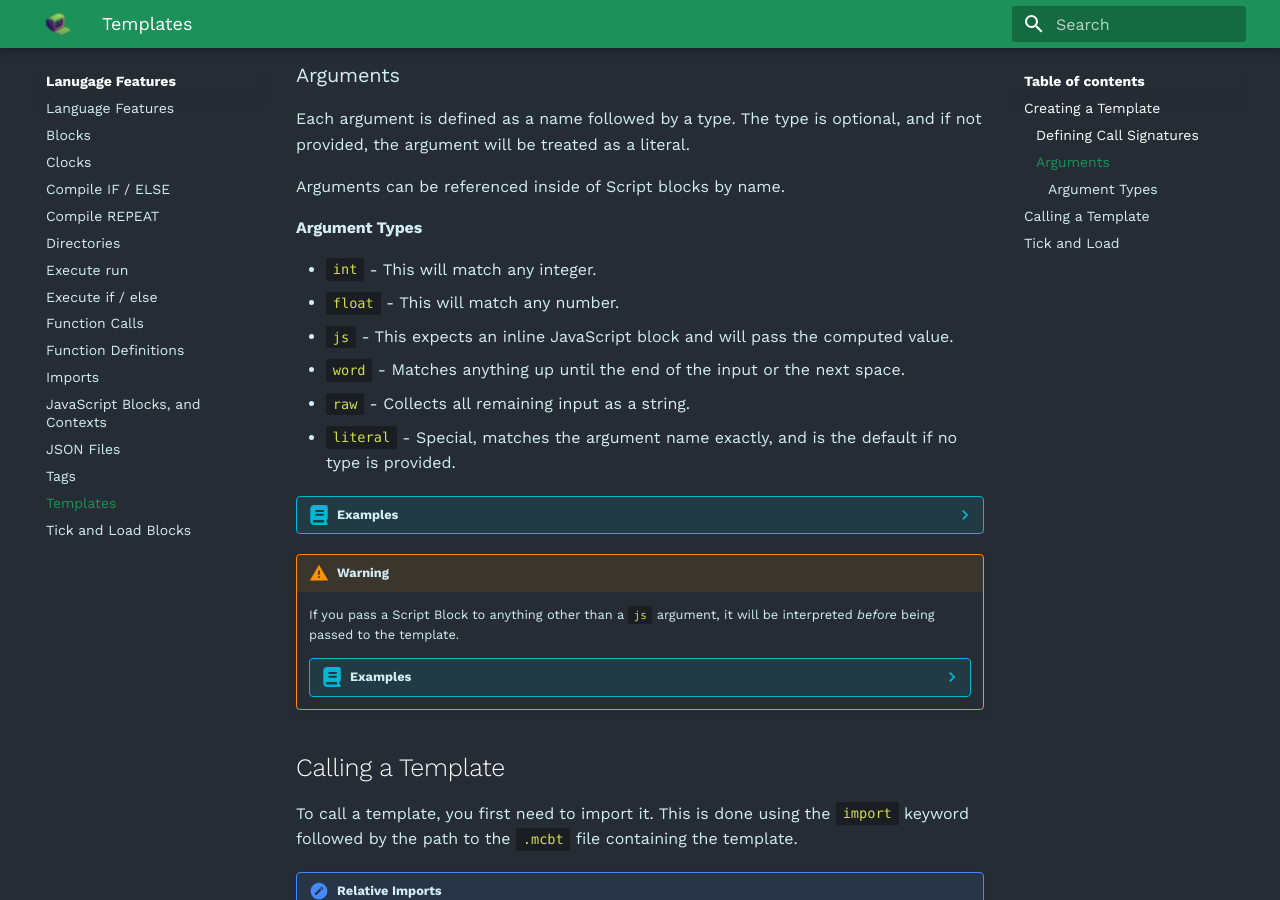
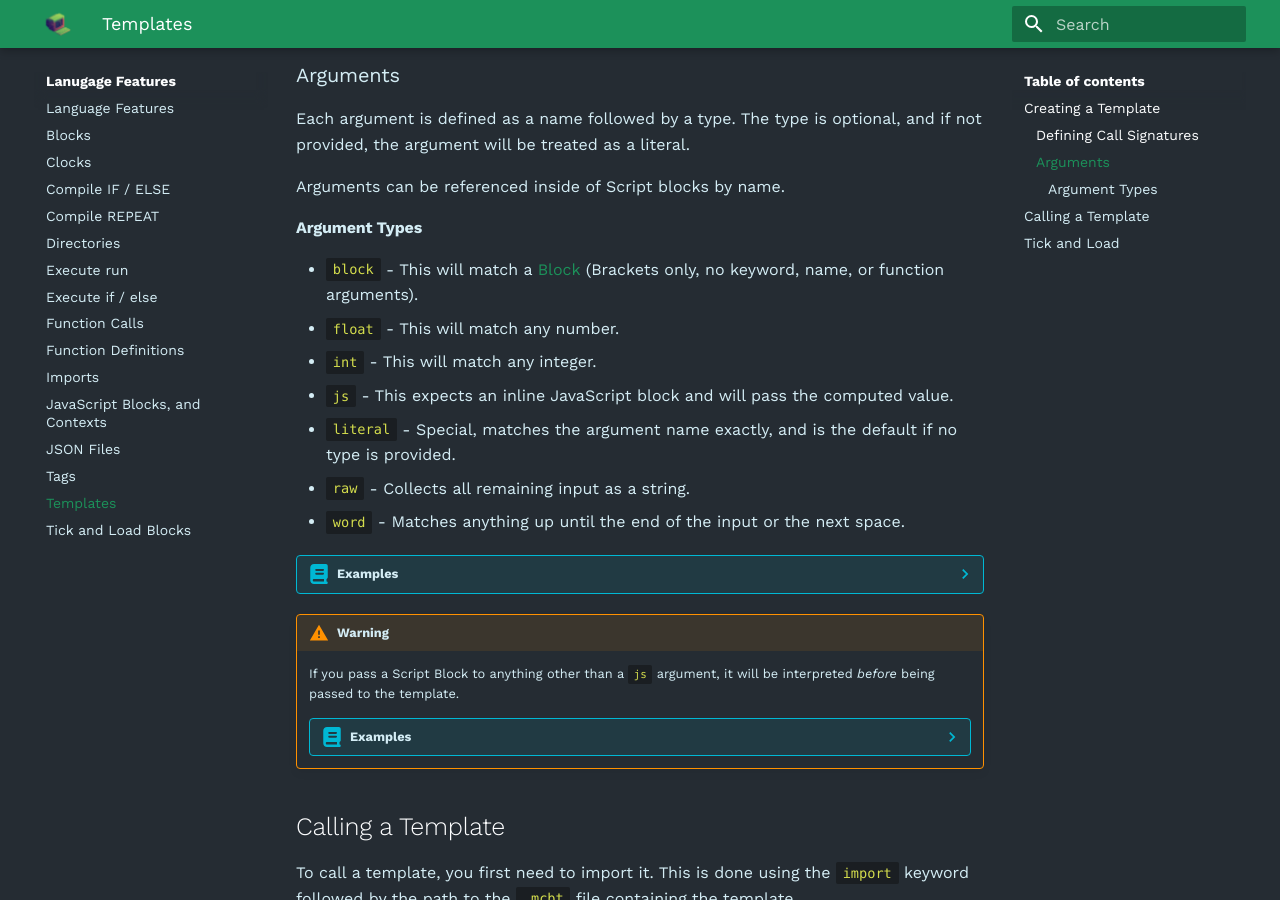
Before and after one commit to mc-build/mc-build.github.io, an MkDocs documentation site: the page built from docs/language-features/templates.md, in a window 1280 px wide and 900 px high, scrolled down 1057 px. Built offline with MkDocs 1.6.1 and Material for MkDocs 9.7.7, drawn with Linux system fonts in a browser that asks for light colours; some web fonts are replaced.

Commit message:
⏹️ Add missing `block` template argument type.

```diff
--- a/docs/language-features/templates.md
+++ b/docs/language-features/templates.md
@@ -50,12 +50,13 @@ Each argument is defined as a name followed by a type. The type is optional, and
 Arguments can be referenced inside of Script blocks by name.
 
 #### Argument Types
+- `block` - This will match a [Block](./blocks.md) (Brackets only, no keyword, name, or function arguments).
+- `float` - This will match any number.
 - `int` - This will match any integer.
-- `float` - This will match any number.
 - `js` - This expects an inline JavaScript block and will pass the computed value.
+- `literal` - Special, matches the argument name exactly, and is the default if no type is provided.
+- `raw` - Collects all remaining input as a string.
 - `word` - Matches anything up until the end of the input or the next space.
-- `raw` - Collects all remaining input as a string.
-- `literal` - Special, matches the argument name exactly, and is the default if no type is provided.
 
 ??? info "Examples"
     !!! example "Simple Template"
```
